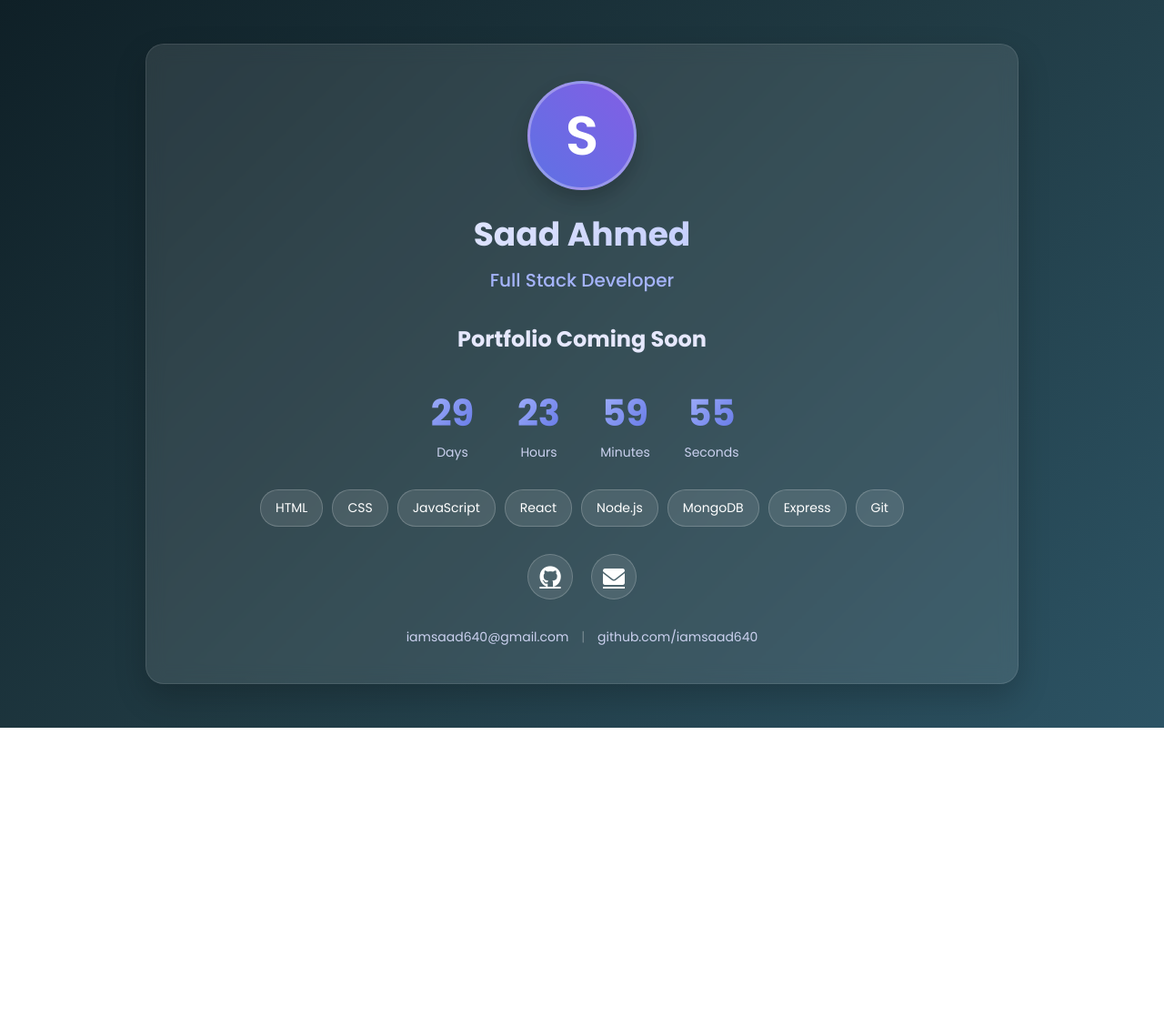
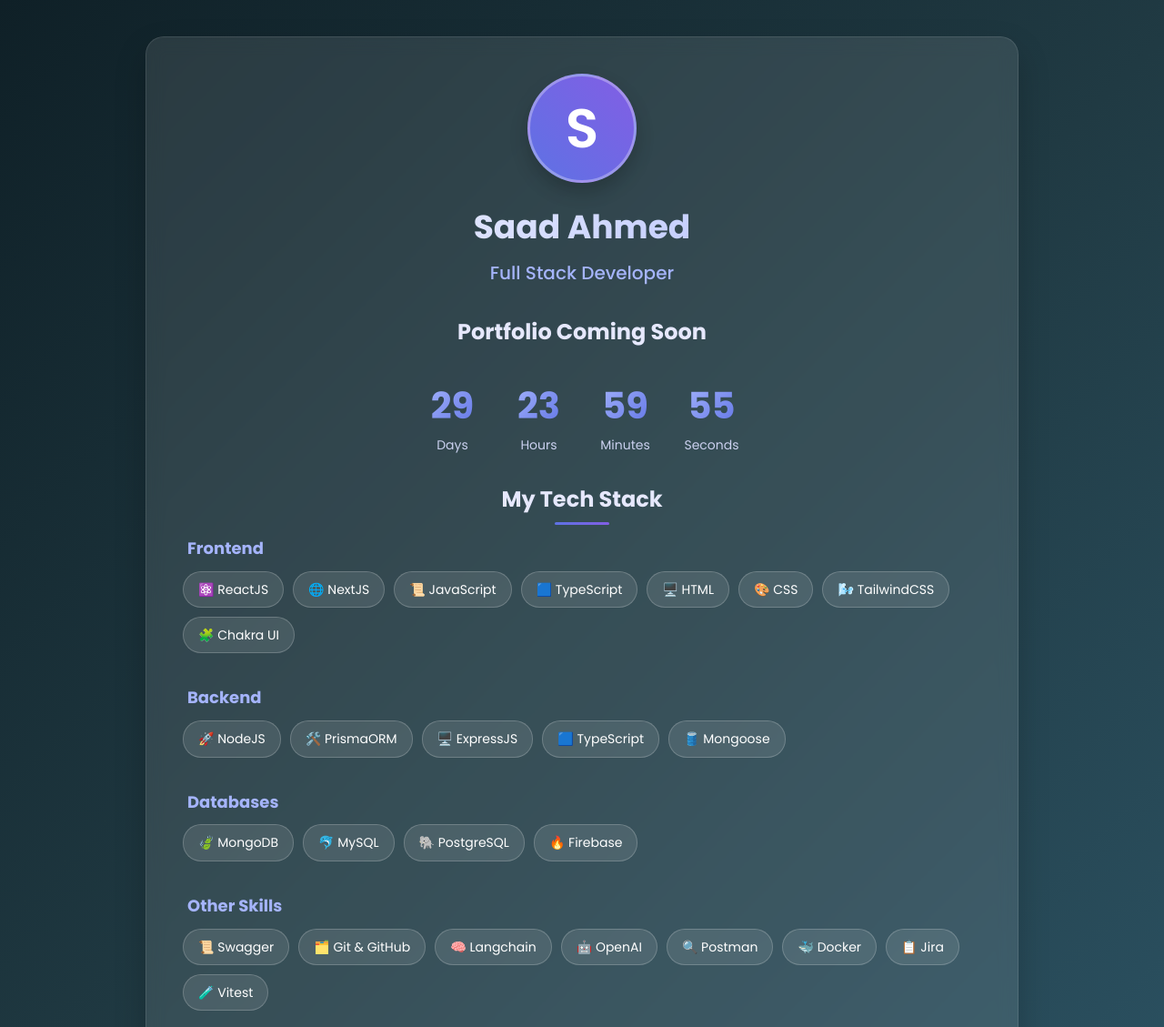
Before and after one commit to iamsaad640/iamsaad640.github.io, a plain HTML site: page index.html in a window 1280 px wide. Shown: the top 1129 px of the page at 91% size. Before the commit the page ends 800 px from the top, so only its background shows below. Drawn offline with Linux system fonts and the light colour scheme.

Commit message:
skills updates

```diff
--- a/index.html
+++ b/index.html
@@ -3,6 +3,15 @@
 <head>
     <meta charset="UTF-8">
     <meta name="viewport" content="width=device-width, initial-scale=1.0">
+    <meta name="description" content="Saad Ahmed - Full Stack Developer Portfolio. Expertise in React, Node.js, TypeScript, and modern web development.">
+    <meta name="keywords" content="Saad Ahmed, Full Stack Developer, ReactJS, NextJS, NodeJS, TypeScript, Web Development, Portfolio">
+    <meta name="author" content="Saad Ahmed">
+    <meta name="robots" content="index, follow">
+    <meta property="og:title" content="Saad Ahmed - Full Stack Developer">
+    <meta property="og:description" content="Portfolio website of Saad Ahmed, a Full Stack Developer with expertise in modern web technologies.">
+    <meta property="og:type" content="website">
+    <meta property="og:url" content="https://iamsaad640.github.io">
+    <meta name="theme-color" content="#203a43">
     <title>Saad Ahmed - Full Stack Developer</title>
     <link rel="stylesheet" href="styles.css">
     <link rel="stylesheet" href="https://cdnjs.cloudflare.com/ajax/libs/font-awesome/6.0.0/css/all.min.css">
@@ -40,14 +49,52 @@
                 </div>
             </div>
             <div class="skills">
-                <div class="skill-tag">HTML</div>
-                <div class="skill-tag">CSS</div>
-                <div class="skill-tag">JavaScript</div>
-                <div class="skill-tag">React</div>
-                <div class="skill-tag">Node.js</div>
-                <div class="skill-tag">MongoDB</div>
-                <div class="skill-tag">Express</div>
-                <div class="skill-tag">Git</div>
+                <h3>My Tech Stack</h3>
+                <div class="skill-category">
+                    <h4>Frontend</h4>
+                    <div class="skill-group">
+                        <div class="skill-tag">⚛️ ReactJS</div>
+                        <div class="skill-tag">🌐 NextJS</div>
+                        <div class="skill-tag">📜 JavaScript</div>
+                        <div class="skill-tag">🟦 TypeScript</div>
+                        <div class="skill-tag">🖥️ HTML</div>
+                        <div class="skill-tag">🎨 CSS</div>
+                        <div class="skill-tag">🌬️ TailwindCSS</div>
+                        <div class="skill-tag">🧩 Chakra UI</div>
+                    </div>
+                </div>
+                <div class="skill-category">
+                    <h4>Backend</h4>
+                    <div class="skill-group">
+                        <div class="skill-tag">🚀 NodeJS</div>
+                        <div class="skill-tag">🛠️ PrismaORM</div>
+                        <div class="skill-tag">🖥️ ExpressJS</div>
+                        <div class="skill-tag">🟦 TypeScript</div>
+                        <div class="skill-tag">🛢️ Mongoose</div>
+                    </div>
+                </div>
+                <div class="skill-category">
+                    <h4>Databases</h4>
+                    <div class="skill-group">
+                        <div class="skill-tag">🍃 MongoDB</div>
+                        <div class="skill-tag">🐬 MySQL</div>
+                        <div class="skill-tag">🐘 PostgreSQL</div>
+                        <div class="skill-tag">🔥 Firebase</div>
+                    </div>
+                </div>
+                <div class="skill-category">
+                    <h4>Other Skills</h4>
+                    <div class="skill-group">
+                        <div class="skill-tag">📜 Swagger</div>
+                        <div class="skill-tag">🗂️ Git & GitHub</div>
+                        <div class="skill-tag">🧠 Langchain</div>
+                        <div class="skill-tag">🤖 OpenAI</div>
+                        <div class="skill-tag">🔍 Postman</div>
+                        <div class="skill-tag">🐳 Docker</div>
+                        <div class="skill-tag">📋 Jira</div>
+                        <div class="skill-tag">🧪 Vitest</div>
+                    </div>
+                </div>
             </div>
             <div class="social-links">
                 <a href="https://www.github.com/iamsaad640" target="_blank" rel="noopener noreferrer" aria-label="GitHub">
--- a/script.js
+++ b/script.js
@@ -1,4 +1,4 @@
-document.addEventListener("DOMContentLoaded", function () {
+document.addEventListener('DOMContentLoaded', function() {
     // Set the launch date to 30 days from now
     const now = new Date();
     const launchDate = new Date(now);
@@ -46,9 +46,17 @@ document.addEventListener("DOMContentLoaded", function () {
         }
     }
 
-  // Add animation to skill tags
-  const skills = document.querySelectorAll(".skill-tag");
-  skills.forEach((skill, index) => {
-    skill.style.animationDelay = `${index * 0.1}s`;
+    // Add staggered animation to skill tags
+    const skillCategories = document.querySelectorAll('.skill-category');
+    let delay = 0.1;
+
+    skillCategories.forEach((category, categoryIndex) => {
+        const skillTags = category.querySelectorAll('.skill-tag');
+
+        skillTags.forEach((tag, tagIndex) => {
+            tag.style.animationDelay = `${delay + (tagIndex * 0.05)}s`;
+        });
+
+        delay += 0.2 + (skillTags.length * 0.05);
     });
 });
--- a/styles.css
+++ b/styles.css
@@ -5,7 +5,7 @@
 }
 
 body {
-  font-family: "Poppins", sans-serif;
+    font-family: 'Poppins', sans-serif;
     background: linear-gradient(135deg, #0f2027, #203a43, #2c5364);
     color: #ffffff;
     min-height: 100vh;
@@ -30,17 +30,6 @@ body {
     box-shadow: 0 15px 35px rgba(0, 0, 0, 0.2);
     border: 1px solid rgba(255, 255, 255, 0.1);
     animation: fadeIn 1s ease;
-}
-
-@keyframes fadeIn {
-  from {
-    opacity: 0;
-    transform: translateY(20px);
-  }
-  to {
-    opacity: 1;
-    transform: translateY(0);
-  }
 }
 
 .profile {
@@ -123,10 +112,50 @@ h3 {
 
 .skills {
     display: flex;
+    flex-direction: column;
+    align-items: center;
+    margin: 30px 0;
+    width: 100%;
+}
+
+.skills h3 {
+    margin-bottom: 20px;
+    color: #e6e8fd;
+    position: relative;
+    font-size: 24px;
+}
+
+.skills h3:after {
+    content: '';
+    position: absolute;
+    bottom: -8px;
+    left: 50%;
+    width: 60px;
+    height: 3px;
+    background: linear-gradient(90deg, #5e72e4, #825ee4);
+    transform: translateX(-50%);
+    border-radius: 2px;
+}
+
+.skill-category {
+    width: 100%;
+    margin-bottom: 20px;
+}
+
+.skill-category h4 {
+    color: #a5b4fc;
+    margin-bottom: 10px;
+    font-size: 18px;
+    text-align: left;
+    padding-left: 5px;
+}
+
+.skill-group {
+    display: flex;
     flex-wrap: wrap;
-  justify-content: center;
     gap: 10px;
-  margin: 30px 0;
+    justify-content: flex-start;
+    margin-bottom: 15px;
 }
 
 .skill-tag {
@@ -136,12 +165,22 @@ h3 {
     border-radius: 20px;
     font-size: 14px;
     transition: all 0.3s ease;
+    animation: fadeIn 0.5s ease forwards;
+    opacity: 0;
+    transform: translateY(10px);
 }
 
 .skill-tag:hover {
     transform: translateY(-3px);
     background: rgba(94, 114, 228, 0.3);
     box-shadow: 0 5px 15px rgba(0, 0, 0, 0.1);
+}
+
+@keyframes fadeIn {
+    to {
+        opacity: 1;
+        transform: translateY(0);
+    }
 }
 
 .social-links {
@@ -216,6 +255,14 @@ h3 {
     .time-block span:first-child {
         font-size: 30px;
     }
+
+    .skill-category h4 {
+        text-align: center;
+    }
+
+    .skill-group {
+        justify-content: center;
+    }
 }
 
 @media (max-width: 480px) {
@@ -227,4 +274,9 @@ h3 {
         min-width: 80px;
         margin-bottom: 10px;
     }
+
+    .skill-tag {
+        font-size: 13px;
+        padding: 6px 12px;
     }
+}
```
Lines whose indentation alone changed are shown as unchanged.
